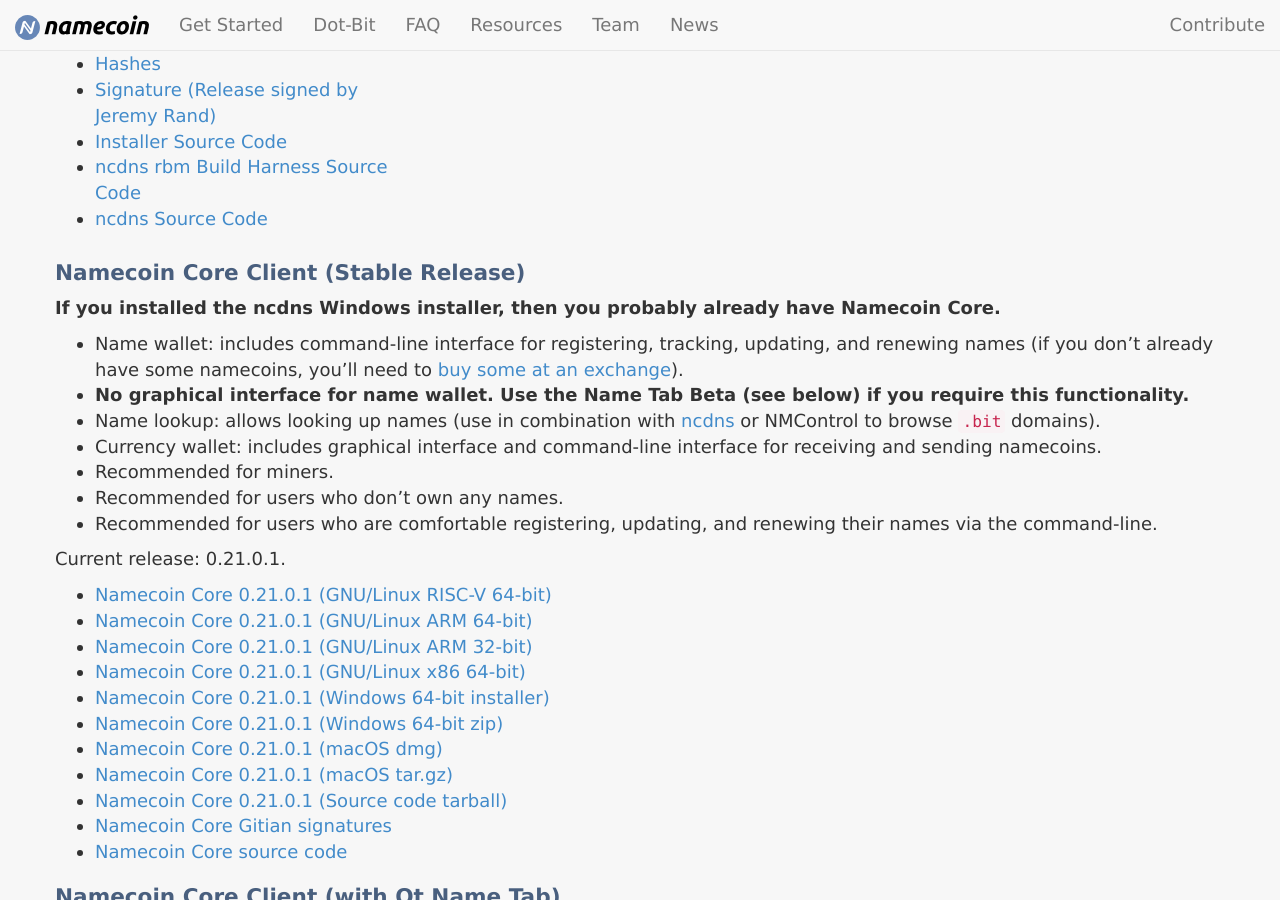
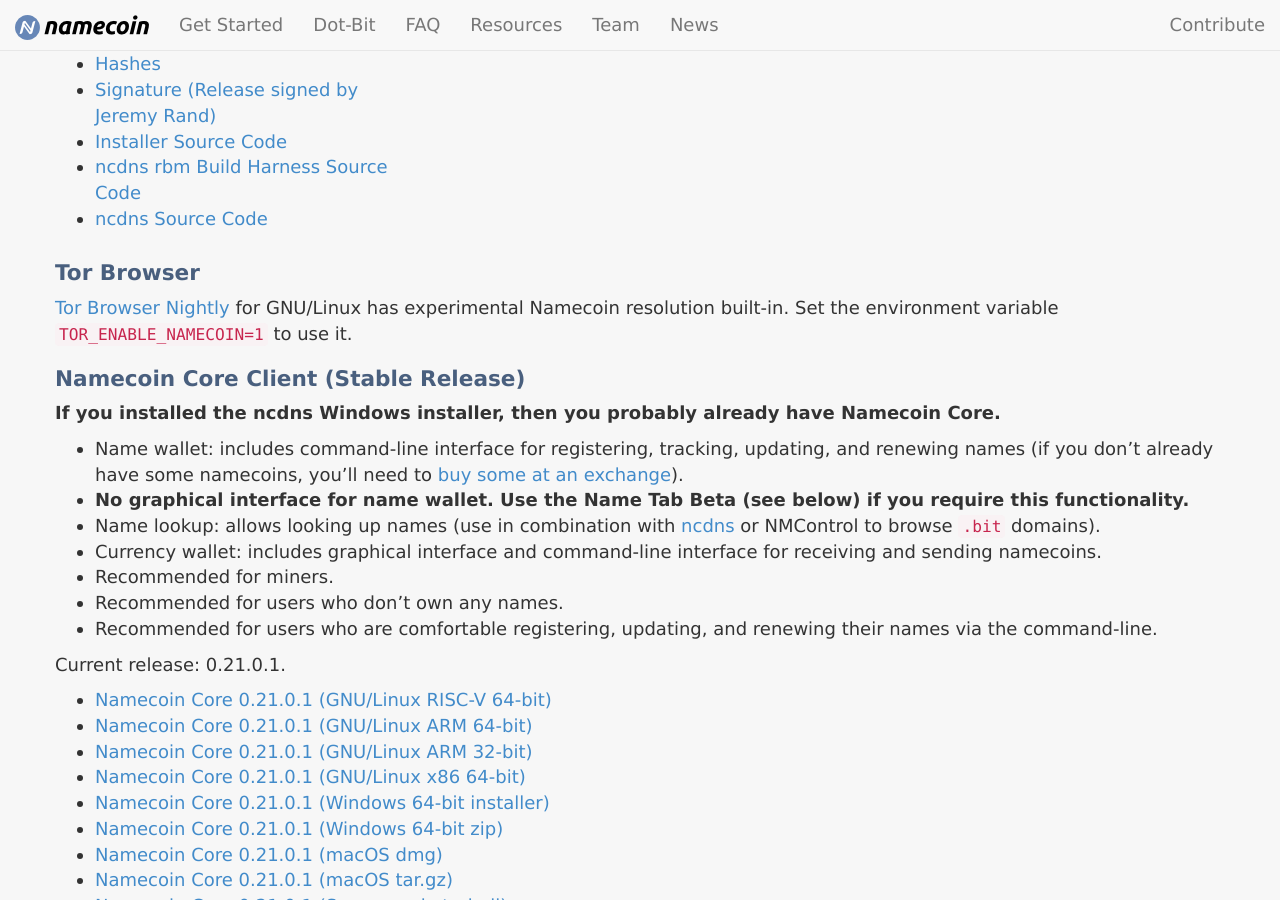
Before and after one commit to JeremyRand/namecoin.org, a Jekyll site: the page built from download/index.md, in a window 1280 px wide and 900 px high, scrolled down 1318 px. Built offline with Jekyll 4.4.1, drawn with Linux system fonts in a browser that asks for light colours.

Commit message:
Add Tor Browser Nightly to Downloads page

```diff
--- a/download/index.md
+++ b/download/index.md
@@ -74,6 +74,10 @@ Requires setting up a Namecoin client (Namecoin Core, ConsensusJ-Namecoin, or El
 </div>
 
 </div>
+
+## Tor Browser
+
+[Tor Browser Nightly](https://nightlies.tbb.torproject.org/nightly-builds/tor-browser-builds/) for GNU/Linux has experimental Namecoin resolution built-in.  Set the environment variable `TOR_ENABLE_NAMECOIN=1` to use it.
 
 ## Namecoin Core Client (Stable Release)
 
```
